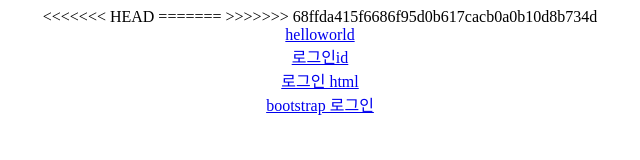
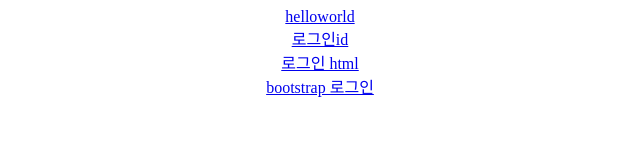
Before and after one commit to seongeon1/webpagetest, a plain HTML site: page index.html in a window 1280 px wide. Shown: the whole page, without its empty margins (320-960 px from the left). Drawn offline with Linux system fonts and the light colour scheme.

Commit message:
ㅎㅇㅎㅇ

```diff
--- a/index.html
+++ b/index.html
@@ -6,10 +6,6 @@
 	<title>Document</title>
 </head>
 <body style="text-align: center;">
-<<<<<<< HEAD
-=======
-
->>>>>>> 68ffda415f6686f95d0b617cacb0a0b10d8b734d
 	<div id = "lbl">
         <label>
             <a href = "helloworld.html">helloworld</a>
```
